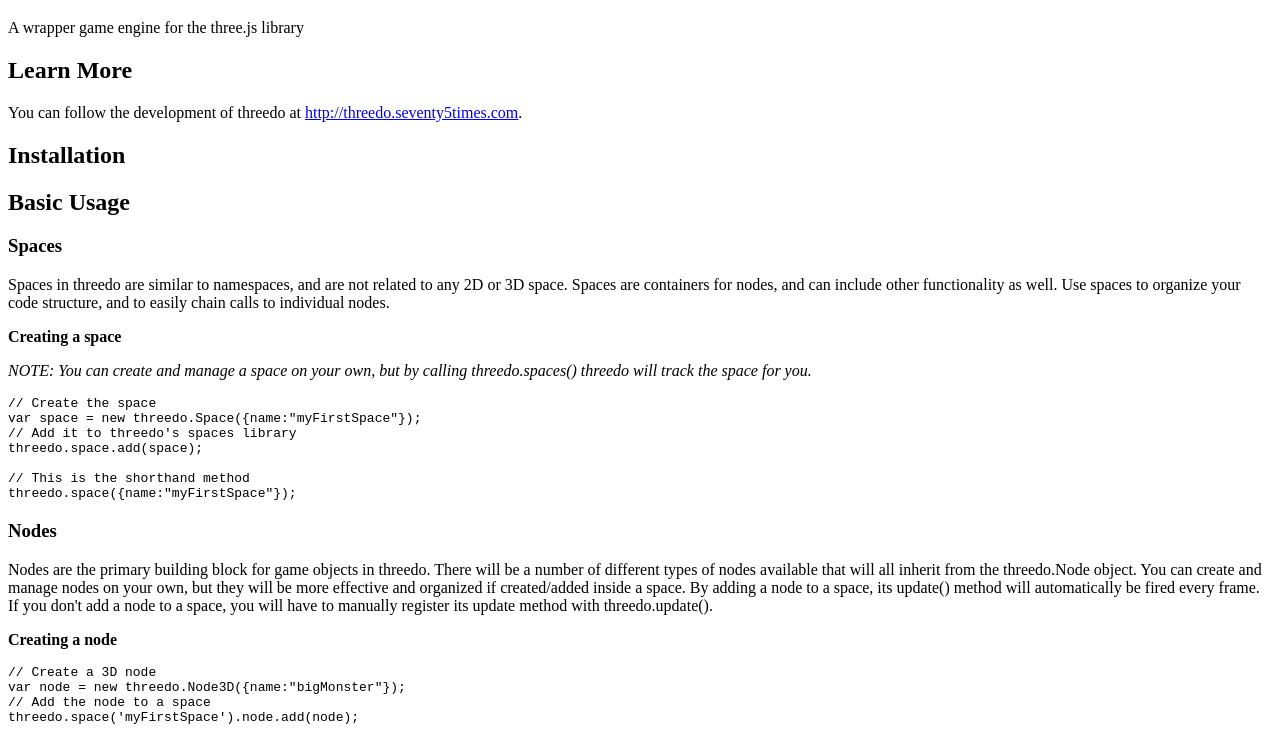
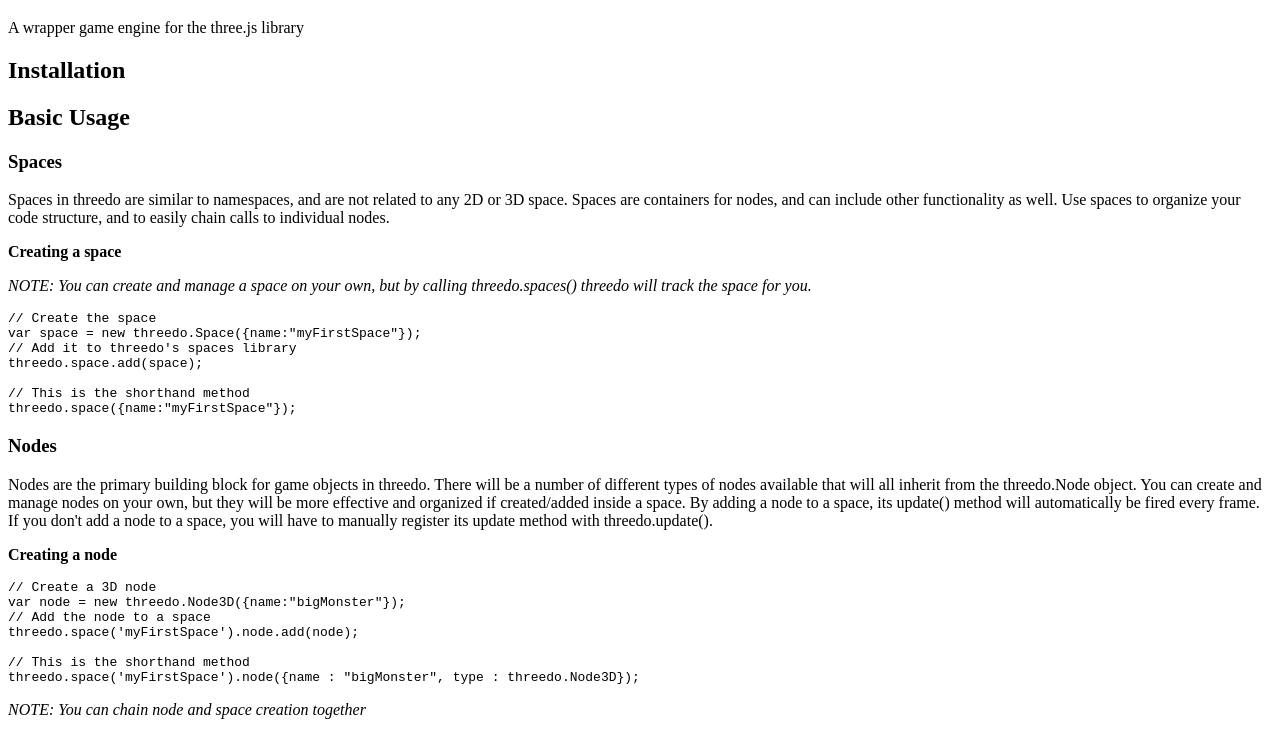
Before and after one commit to ajveach/threedo, a plain HTML site: page README.html in a window 1280 px wide. Shown: the part 61-793 px from the top of the page. Drawn offline with Linux system fonts and the light colour scheme.

Commit message:
Revert "Added dev blog link to readme"
This reverts commit eb5dd8e0a53d9068615aaca0ebb309780cc57a80.

```diff
--- a/README.html
+++ b/README.html
@@ -9,8 +9,6 @@ README.md
 <body>
 <h1 id="threedo">threedo</h1>
 <p>A wrapper game engine for the three.js library</p>
-<h2 id="learn-more">Learn More</h2>
-<p>You can follow the development of threedo at <a href="http://threedo.seventy5times.com">http://threedo.seventy5times.com</a>.</p>
 <h2 id="installation">Installation</h2>
 <h2 id="basic-usage">Basic Usage</h2>
 <h3 id="spaces">Spaces</h3>
```
Also changed, not shown: README.md.
